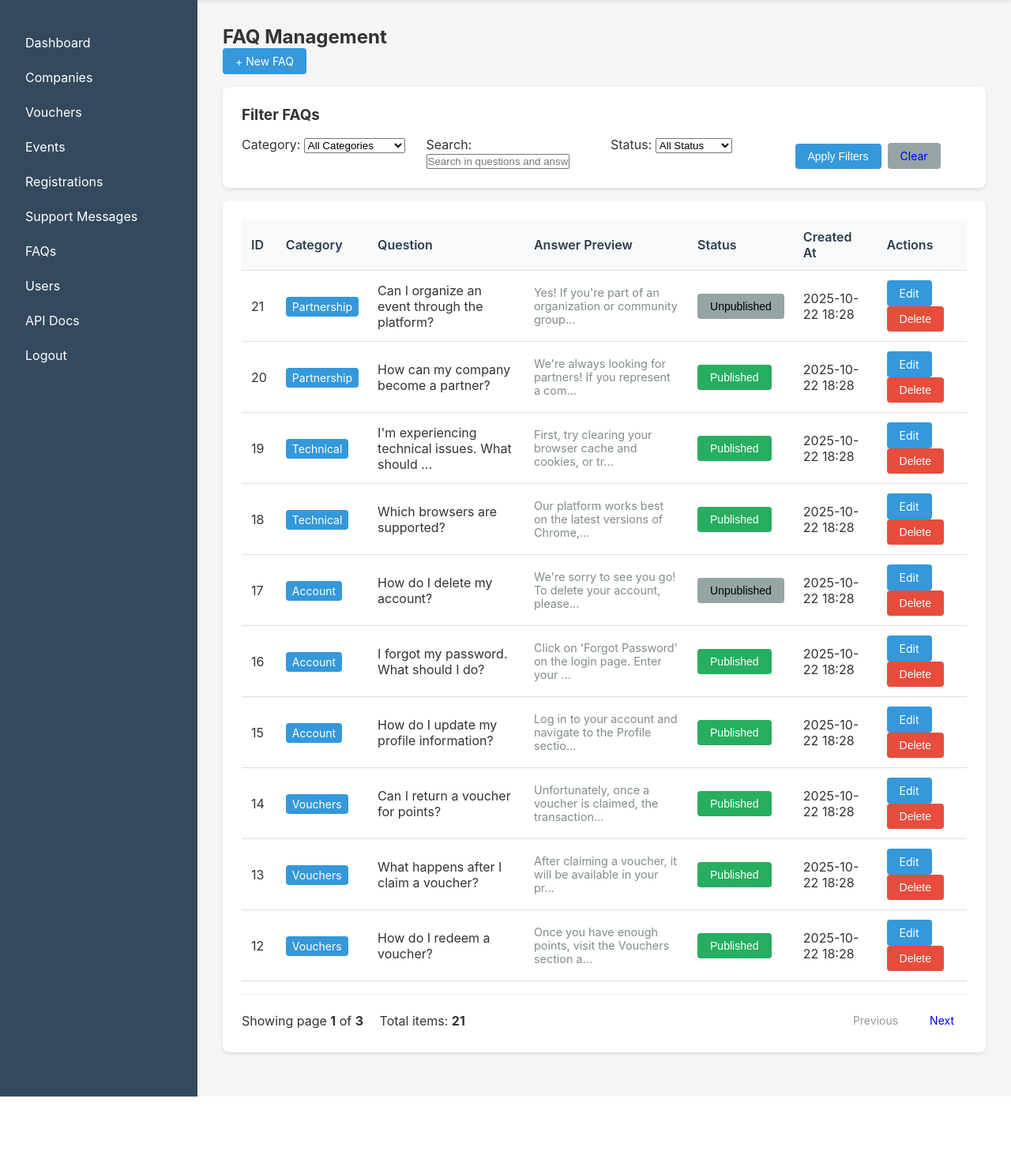
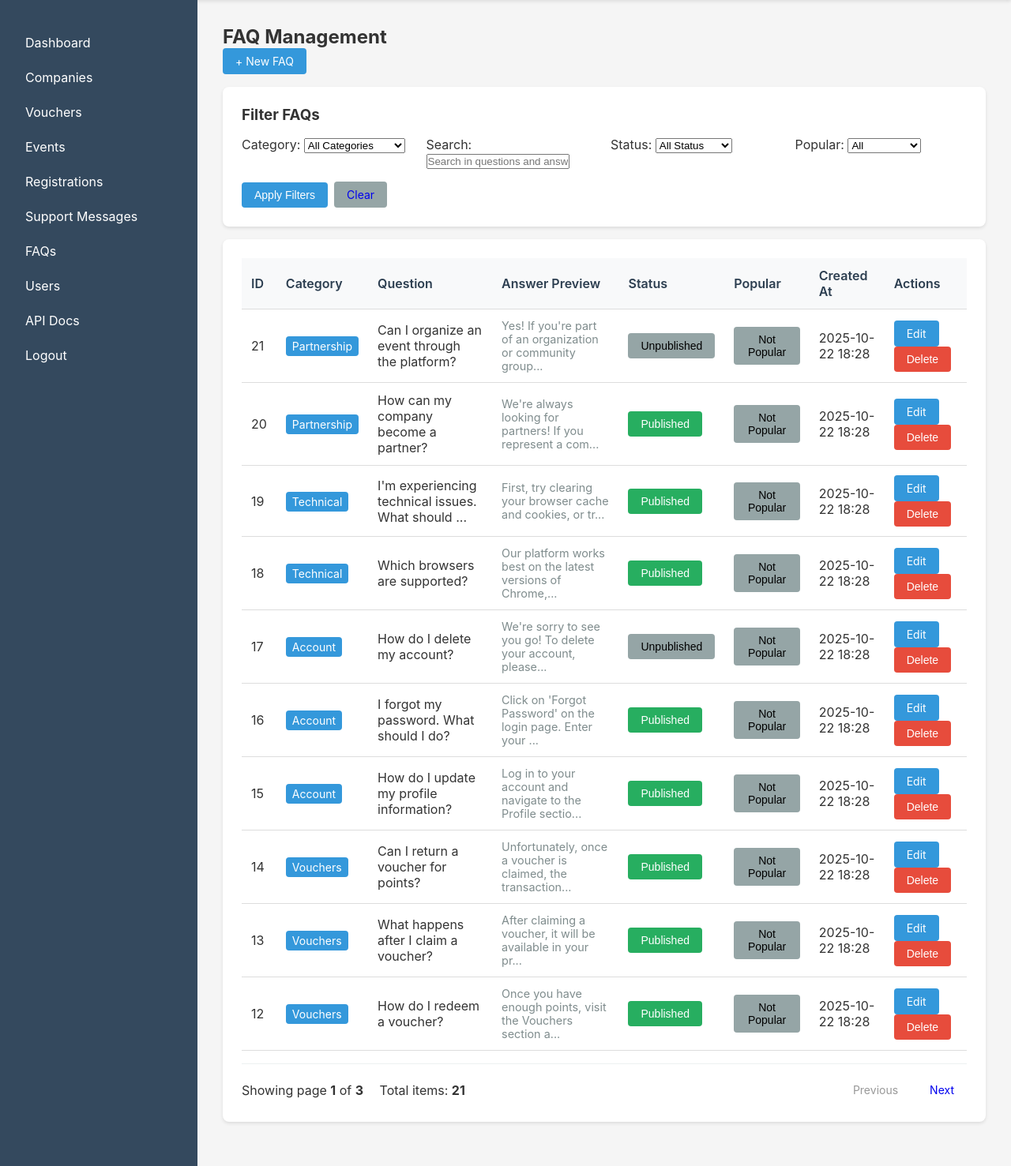
Before and after one commit to Gandobilis/loyalty-backend, a Spring Boot app: page /admin/faqs in a window 1280 px wide. Shown: the part 61-1538 px from the top of the page at 79% size. Before the commit the page ends 1450 px from the top, so only its background shows below. Run offline with Spring Boot 4, Linux system fonts and the light colour scheme; a user stored in the database is signed in; data comes from the database, SQL or seed files in the repository; some of the project's set-up classes (security, data sources, template engines, error pages and the like) are left out, and stand-ins take their place.

Commit message:
Add popular flag feature to FAQ system
Added ability to mark FAQs as "popular" with toggle functionality in admin panel
and filtering capabilities for both admin and user endpoints.

Database Changes:
- Added 'popular' boolean field to FAQ entity (default: false)
- Added database index on 'popular' column for performance
- Updated @PrePersist to initialize popular field

DTO Updates:
- Added 'popular' field to FAQRequestDTO (required)
- Added 'popular' field to FAQResponseDTO
- Added 'popular' filter to FAQFilterDTO

Service Layer:
- Updated createFAQ() to handle popular field
- Updated updateFAQ() to handle popular field
- Added togglePopularStatus() method (similar to togglePublishStatus)
- Updated mapToResponseDTO() to include popular status

Specifications:
- Added popular filtering in FAQSpecifications.filterFAQs()
- Added isPopular() specification for querying popular FAQs only

Admin Panel Enhancements:
- Added "Popular" filter dropdown in FAQ list page
- Added "Popular" column in FAQ table with toggle button
- Toggle button shows "⭐ Popular" (orange) or "Not Popular" (gray)
- Added popular checkbox in FAQ create/edit form
- Updated pagination links to preserve popular filter
- Added toggleFAQPopular endpoint in AdminViewController

Features:
- Admins can mark/unmark FAQs as popular with single click
- Filter FAQs by popular status (popular, not popular, or all)
- Popular field is included in all CRUD operations
- Popular FAQs can be highlighted in user-facing endpoints
- Compatible with existing publish flag (independent filters)

This allows admins to feature important FAQs and users to quickly find
commonly asked questions.

```diff
--- a/src/main/java/com/multi/loyaltybackend/controller/AdminViewController.java
+++ b/src/main/java/com/multi/loyaltybackend/controller/AdminViewController.java
@@ -845,6 +845,43 @@ public class AdminViewController {
         return redirectUrl.toString();
     }
 
+    @PostMapping("/faqs/toggle-popular/{id}")
+    public String toggleFAQPopular(
+            @PathVariable Long id,
+            @RequestParam(required = false) String category,
+            @RequestParam(required = false) String searchQuery,
+            @RequestParam(required = false) Boolean publish,
+            @RequestParam(required = false) Boolean popular,
+            @RequestParam(defaultValue = "0") int page,
+            @RequestParam(defaultValue = "10") int size,
+            RedirectAttributes redirectAttributes) {
+        log.info("{} - Toggling popular status for FAQ ID: {}", LoggingConstants.ADMIN_PANEL, id);
+        try {
+            faqService.togglePopularStatus(id);
+            redirectAttributes.addFlashAttribute("successMessage", "FAQ popular status updated!");
+        } catch (Exception e) {
+            log.error("{} - Error toggling FAQ popular status: {}", LoggingConstants.ADMIN_PANEL, e.getMessage());
+            redirectAttributes.addFlashAttribute("errorMessage", "Error updating FAQ: " + e.getMessage());
+        }
+
+        // Preserve filter parameters in redirect
+        StringBuilder redirectUrl = new StringBuilder("redirect:/admin/faqs?page=" + page + "&size=" + size);
+        if (category != null && !category.isEmpty()) {
+            redirectUrl.append("&category=").append(category);
+        }
+        if (searchQuery != null && !searchQuery.isEmpty()) {
+            redirectUrl.append("&searchQuery=").append(searchQuery);
+        }
+        if (publish != null) {
+            redirectUrl.append("&publish=").append(publish);
+        }
+        if (popular != null) {
+            redirectUrl.append("&popular=").append(popular);
+        }
+
+        return redirectUrl.toString();
+    }
+
     /**
      * Support Message Management Pages
      */
--- a/src/main/java/com/multi/loyaltybackend/faq/dto/FAQFilterDTO.java
+++ b/src/main/java/com/multi/loyaltybackend/faq/dto/FAQFilterDTO.java
@@ -17,4 +17,5 @@ public class FAQFilterDTO {
     private String category;
     private String searchQuery; // Search in question and answer
     private Boolean publish;
+    private Boolean popular;
 }
--- a/src/main/java/com/multi/loyaltybackend/faq/dto/FAQRequestDTO.java
+++ b/src/main/java/com/multi/loyaltybackend/faq/dto/FAQRequestDTO.java
@@ -30,4 +30,7 @@ public class FAQRequestDTO {
 
     @NotNull(message = "Publish status is required")
     private Boolean publish;
+
+    @NotNull(message = "Popular status is required")
+    private Boolean popular;
 }
--- a/src/main/java/com/multi/loyaltybackend/faq/dto/FAQResponseDTO.java
+++ b/src/main/java/com/multi/loyaltybackend/faq/dto/FAQResponseDTO.java
@@ -21,6 +21,7 @@ public class FAQResponseDTO {
     private String question;
     private String answer;
     private Boolean publish;
+    private Boolean popular;
     private LocalDateTime createdAt;
     private LocalDateTime updatedAt;
 }
--- a/src/main/resources/templates/admin/faqs/list.html
+++ b/src/main/resources/templates/admin/faqs/list.html
@@ -48,6 +48,14 @@
                             <option value="false" th:selected="${filter?.publish == false}">Unpublished</option>
                         </select>
                     </div>
+                    <div>
+                        <label for="popular">Popular:</label>
+                        <select id="popular" name="popular">
+                            <option value="">All</option>
+                            <option value="true" th:selected="${filter?.popular == true}">Popular</option>
+                            <option value="false" th:selected="${filter?.popular == false}">Not Popular</option>
+                        </select>
+                    </div>
                     <div style="display: flex; align-items: flex-end; gap: 0.5rem;">
                         <button type="submit" class="btn btn-primary">Apply Filters</button>
                         <a th:href="@{/admin/faqs}" class="btn" style="background-color: #95a5a6;">Clear</a>
@@ -64,13 +72,14 @@
                             <th>Question</th>
                             <th>Answer Preview</th>
                             <th>Status</th>
+                            <th>Popular</th>
                             <th>Created At</th>
                             <th>Actions</th>
                         </tr>
                     </thead>
                     <tbody>
                         <tr th:if="${faqs.isEmpty()}">
-                            <td colspan="7" style="text-align: center; padding: 2rem; color: #7f8c8d;">
+                            <td colspan="8" style="text-align: center; padding: 2rem; color: #7f8c8d;">
                                 No FAQs found.
                             </td>
                         </tr>
@@ -87,6 +96,7 @@
                                     <input type="hidden" name="category" th:value="${filter?.category}" />
                                     <input type="hidden" name="searchQuery" th:value="${filter?.searchQuery}" />
                                     <input type="hidden" name="publish" th:value="${filter?.publish}" />
+                                    <input type="hidden" name="popular" th:value="${filter?.popular}" />
                                     <input type="hidden" name="page" th:value="${currentPage}" />
                                     <input type="hidden" name="size" th:value="${param.size != null ? param.size[0] : 10}" />
                                     <button type="submit"
@@ -95,6 +105,23 @@
                                             th:text="${faq.publish ? 'Published' : 'Unpublished'}"
                                             title="Click to toggle">
                                         Published
+                                    </button>
+                                </form>
+                            </td>
+                            <td>
+                                <form th:action="@{/admin/faqs/toggle-popular/{id}(id=${faq.id})}" method="post" style="display: inline;">
+                                    <input type="hidden" name="category" th:value="${filter?.category}" />
+                                    <input type="hidden" name="searchQuery" th:value="${filter?.searchQuery}" />
+                                    <input type="hidden" name="publish" th:value="${filter?.publish}" />
+                                    <input type="hidden" name="popular" th:value="${filter?.popular}" />
+                                    <input type="hidden" name="page" th:value="${currentPage}" />
+                                    <input type="hidden" name="size" th:value="${param.size != null ? param.size[0] : 10}" />
+                                    <button type="submit"
+                                            th:class="${faq.popular ? 'btn btn-sm' : 'btn btn-sm'}"
+                                            th:style="${faq.popular ? 'background-color: #f39c12;' : 'background-color: #95a5a6;'}"
+                                            th:text="${faq.popular ? '⭐ Popular' : 'Not Popular'}"
+                                            title="Click to toggle">
+                                        Popular
                                     </button>
                                 </form>
                             </td>
@@ -107,6 +134,7 @@
                                     <input type="hidden" name="category" th:value="${filter?.category}" />
                                     <input type="hidden" name="searchQuery" th:value="${filter?.searchQuery}" />
                                     <input type="hidden" name="publish" th:value="${filter?.publish}" />
+                                    <input type="hidden" name="popular" th:value="${filter?.popular}" />
                                     <input type="hidden" name="page" th:value="${currentPage}" />
                                     <input type="hidden" name="size" th:value="${param.size != null ? param.size[0] : 10}" />
                                     <button type="submit" class="btn btn-sm btn-danger">Delete</button>
@@ -124,12 +152,12 @@
                     </div>
                     <div style="display: flex; gap: 0.5rem;">
                         <a th:if="${currentPage > 0}"
-                           th:href="@{/admin/faqs(page=${currentPage - 1}, size=${param.size != null ? param.size[0] : 10}, category=${filter?.category}, searchQuery=${filter?.searchQuery}, publish=${filter?.publish})}"
+                           th:href="@{/admin/faqs(page=${currentPage - 1}, size=${param.size != null ? param.size[0] : 10}, category=${filter?.category}, searchQuery=${filter?.searchQuery}, publish=${filter?.publish}, popular=${filter?.popular})}"
                            class="btn btn-sm">Previous</a>
                         <span th:if="${currentPage == 0}" class="btn btn-sm" style="opacity: 0.5; cursor: not-allowed;">Previous</span>
 
                         <a th:if="${currentPage < totalPages - 1}"
-                           th:href="@{/admin/faqs(page=${currentPage + 1}, size=${param.size != null ? param.size[0] : 10}, category=${filter?.category}, searchQuery=${filter?.searchQuery}, publish=${filter?.publish})}"
+                           th:href="@{/admin/faqs(page=${currentPage + 1}, size=${param.size != null ? param.size[0] : 10}, category=${filter?.category}, searchQuery=${filter?.searchQuery}, publish=${filter?.publish}, popular=${filter?.popular})}"
                            class="btn btn-sm">Next</a>
                         <span th:if="${currentPage >= totalPages - 1}" class="btn btn-sm" style="opacity: 0.5; cursor: not-allowed;">Next</span>
                     </div>
```
Also changed, not shown: src/main/java/com/multi/loyaltybackend/faq/model/FAQ.java (+10 -1 lines), src/main/java/com/multi/loyaltybackend/faq/service/FAQService.java (+24 -0 lines), src/main/java/com/multi/loyaltybackend/faq/specification/FAQSpecifications.java (+13 -0 lines), src/main/resources/templates/admin/faqs/form.html (+17 -0 lines).
